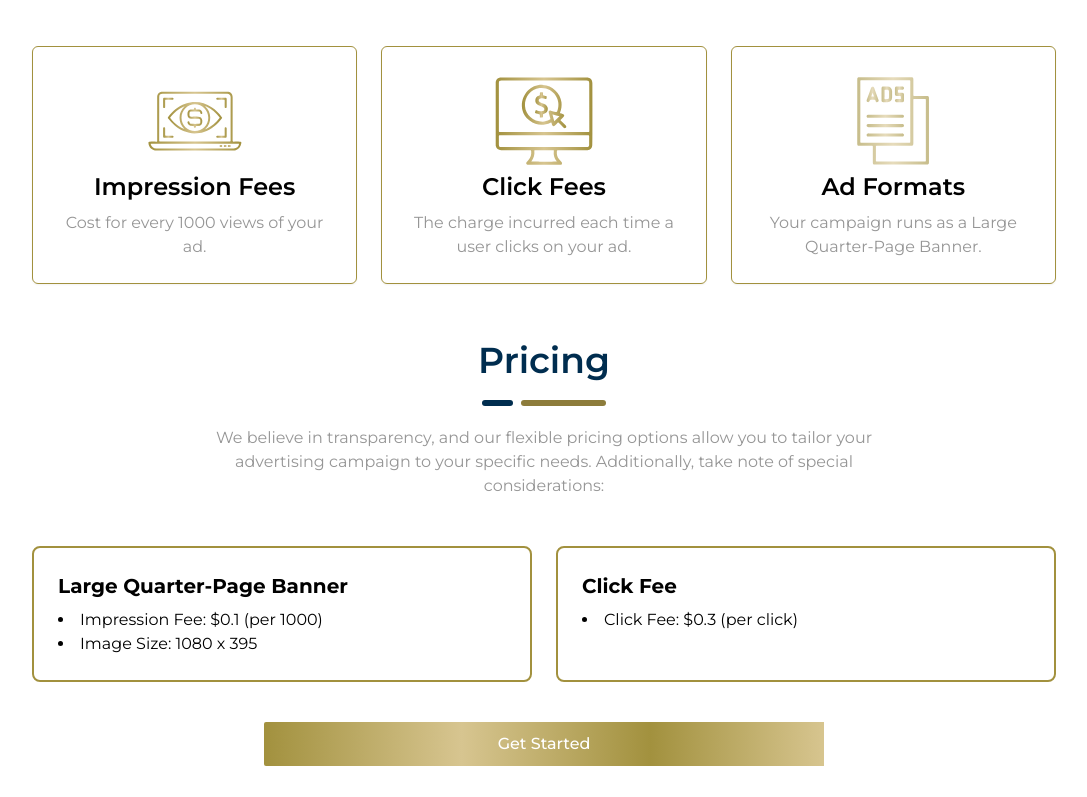
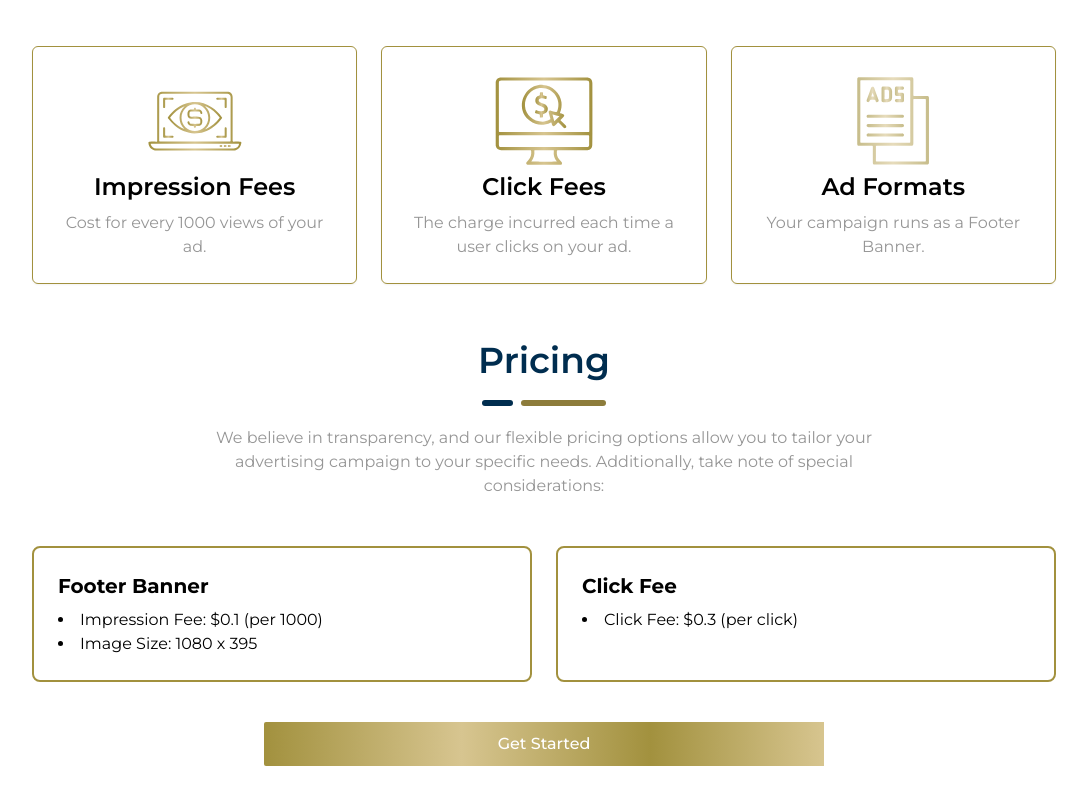
Before and after one commit to smbdzone/Funds-Verifier-2026-Final, a Next.js app: page /advertise-with-us in a window 1280 px wide. Shown: the part 457-1254 px from the top of the page, without its empty margins (96-1183 px from the left). Built offline with nearby package versions, Linux system fonts and the light colour scheme; no server answers.

Commit message:
fixed impression charges

```diff
--- a/src/app/(HomeLayout)/advertise-with-us/page.jsx
+++ b/src/app/(HomeLayout)/advertise-with-us/page.jsx
@@ -42,7 +42,7 @@ const Page = () => {
                 <Image src='/pricing3.svg' alt='' width={100} height={100} />
                 <div className='text-2xl font-semibold mb-2'>Ad Formats</div>
                 <p className='text-gray-600'>
-                  Your campaign runs as a Large Quarter-Page Banner.
+                  Your campaign runs as a Footer Banner.
                 </p>
               </div>
             </div>
@@ -67,7 +67,7 @@ const Page = () => {
           <div className='grid grid-cols-1 md:grid-cols-2 gap-6 mb-10'>
             <div className='border-2 border-[#A2913E] p-6 rounded-lg'>
               <h4 className='text-xl font-bold mb-2'>
-                Large Quarter-Page Banner
+                Footer Banner
               </h4>
               <ul className='text-gray-700 list-disc list-inside'>
                 <li>Impression Fee: $0.1 (per 1000)</li>
--- a/src/app/(HomeLayout)/advertiser-login/page.jsx
+++ b/src/app/(HomeLayout)/advertiser-login/page.jsx
@@ -1,6 +1,5 @@
 'use client'
 import Image from 'next/image'
-import Link from 'next/link'
 import AdvertiserUaePassButton from '@/components/auth/AdvertiserUaePassButton'
 
 /**
@@ -49,7 +48,7 @@ export default function AdvertiserLogin() {
               dashboard.
             </p>
 
-            {/* Advertiser UAE Pass sign-in / signup */}
+            {/* Advertiser UAE Pass sign-in / signup (only method) */}
             <div className='w-full'>
               <AdvertiserUaePassButton />
               <p className='text-[7.5px] sm:text-[12px] sm:text-center text-gray-500'>
@@ -57,19 +56,6 @@ export default function AdvertiserLogin() {
                 and visitors of UAE
               </p>
             </div>
-
-            {/* Email/password sign-in (the standard path). Advertiser accounts
-                that use a password rather than UAE Pass sign in here and are
-                redirected back to the advertiser dashboard by role. */}
-            <p className='text-[12px] text-center mt-6 text-gray-600'>
-              Prefer email &amp; password?{' '}
-              <Link
-                href='/user-login'
-                className='text-[rgba(141,124,59,1)] font-medium hover:underline'
-              >
-                Sign in with email
-              </Link>
-            </p>
           </div>
         </div>
       </div>
```
